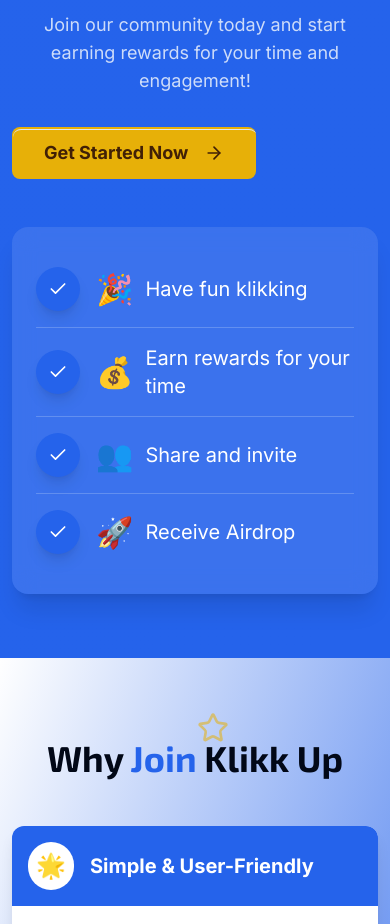
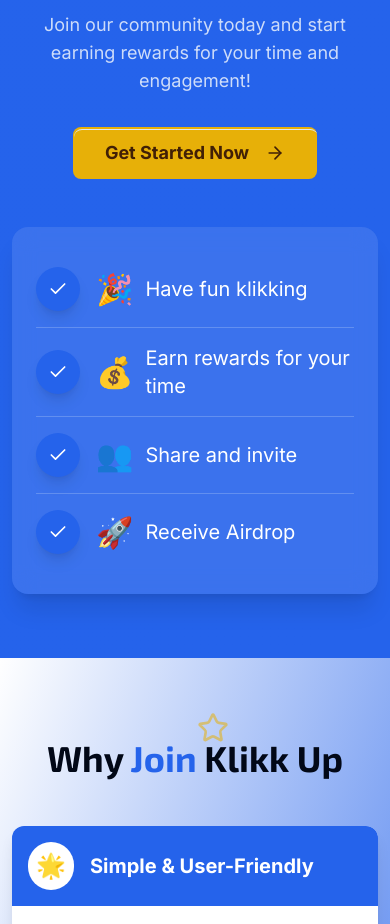
Before and after one commit to Abmichael01/KlikkUp, a React (Vite) app: page / in a window 390 px wide. Shown: the part 3500-4424 px from the top of the page. Built offline with nearby package versions, Linux system fonts and the light colour scheme.

Commit message:
changes made

```diff
--- a/src/components/Home/RegisterNow.tsx
+++ b/src/components/Home/RegisterNow.tsx
@@ -31,8 +31,8 @@
             Join our community today and start earning rewards for your time and
             engagement!
           </p>
-          <Link to="/auth/register">
-            <GlidingButton className="px-8 py-3 bg-secondary self-center md:self-start hover:bg-secondary/90 text-secondary-foreground font-semibold text-lg">
+          <Link to="/auth/register" className="self-center md:self-start">
+            <GlidingButton className="px-8 py-3 bg-secondary hover:bg-secondary/90 text-secondary-foreground font-semibold text-lg">
               Get Started Now
               <ArrowRight className="ml-2 h-5 w-5" />
             </GlidingButton>
```
